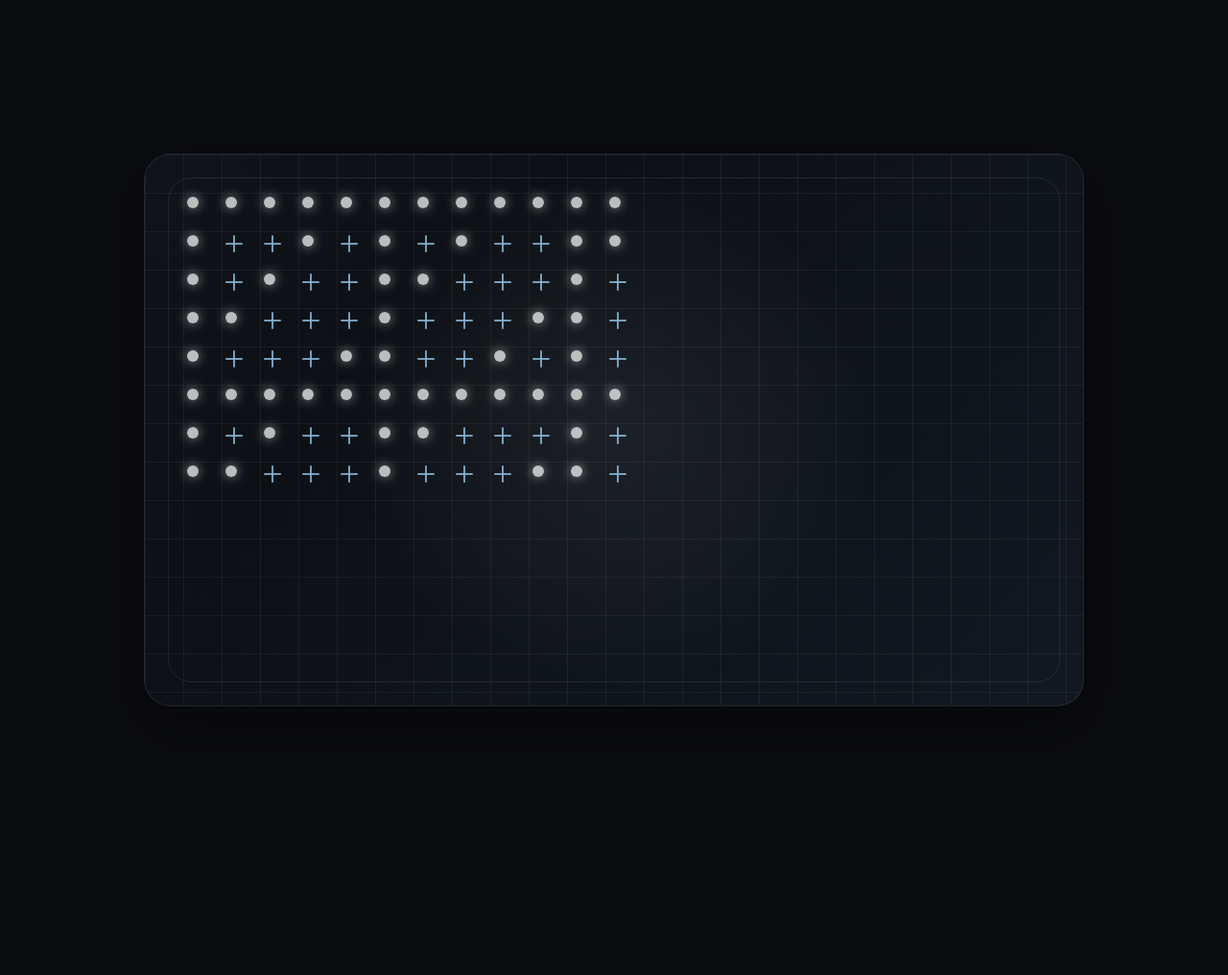
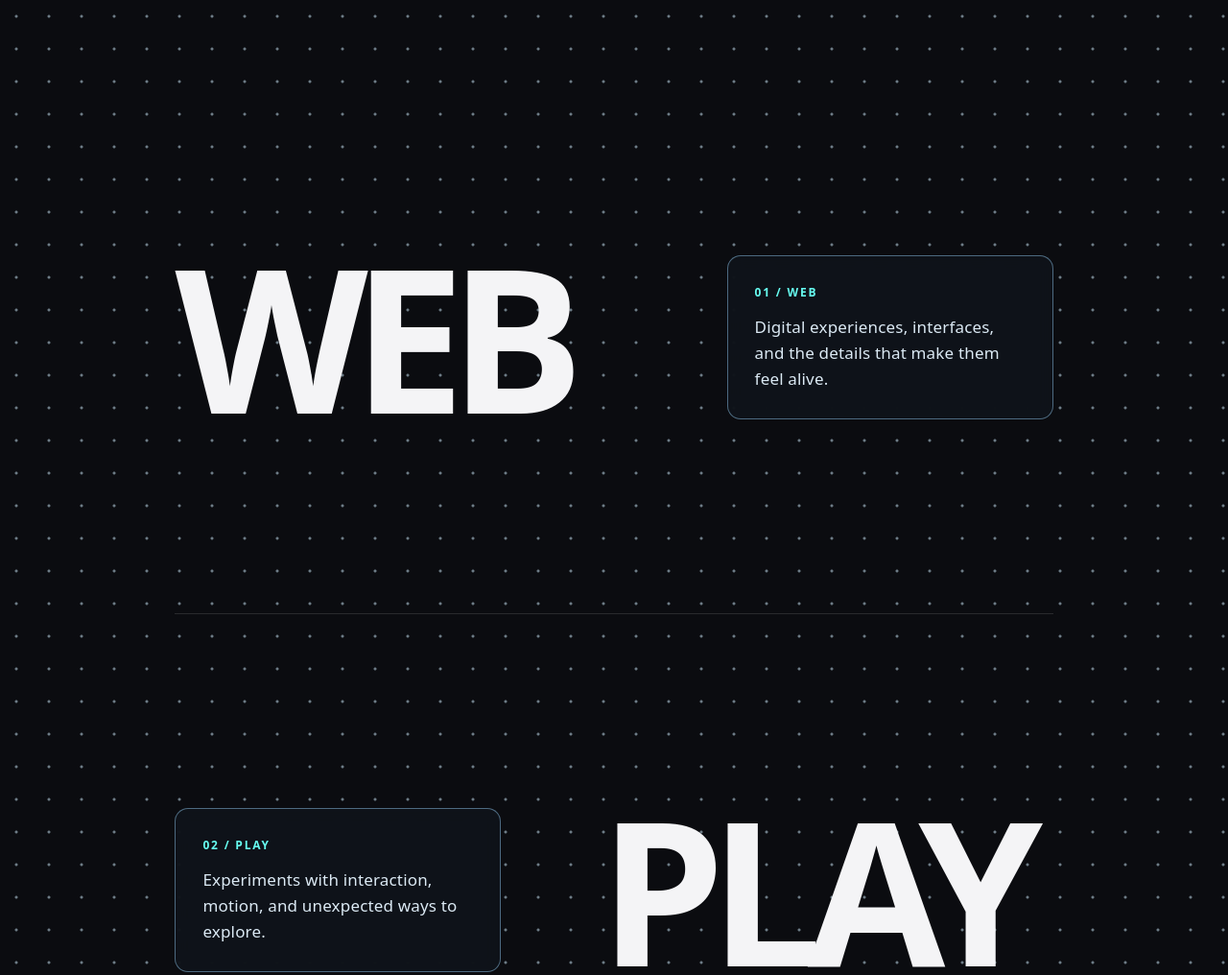
Before and after one commit to Logorunner/Test-Design-Area, an Astro site: page /Test-Design-Area/grid in a window 1280 px wide. Shown: the top 1016 px of the page at 96% size. Before the commit the page ends 896 px from the top, so only its background shows below. Built offline with nearby package versions, Linux system fonts and the light colour scheme; Astro itself is replaced by a stand-in of ours.

Commit message:
Style Astro grid page like dots concept with stacked WEB and PLAY work sections

```diff
--- a/src/pages/grid.astro
+++ b/src/pages/grid.astro
@@ -1,113 +1,125 @@
 ---
 import Base from "../layouts/Base.astro";
 
-const cells = Array.from({ length: 12 * 8 }, (_, i) => i);
+const projects = [
+  {
+    title: "WEB",
+    tag: "01 / Web",
+    description: "Digital experiences, interfaces, and the details that make them feel alive.",
+  },
+  {
+    title: "PLAY",
+    tag: "02 / Play",
+    description: "Experiments with interaction, motion, and unexpected ways to explore.",
+  },
+];
 ---
 
-<Base title="Grid Test">
-  <main class="page-shell">
-    <div class="panel">
-      <div class="grid-wrap" aria-label="Plus and dot grid">
-        {cells.map((cell) => {
-          const col = cell % 12;
-          const row = Math.floor(cell / 12);
-          const isDot = (col + row) % 4 === 0 || (col * row) % 5 === 0;
-
-          return (
-            <span
-              class:list={["node", isDot && "dot"]}
-              style={`--x:${col}; --y:${row};`}
-              aria-hidden="true"
-            />
-          );
-        })}
-      </div>
-    </div>
+<Base title="Web & Play">
+  <main class="work-page">
+    {projects.map((project, index) => (
+      <section class:list={["work-section", index === 1 && "work-section--reverse"]}>
+        <h1 class="work-title">{project.title}</h1>
+        <article class="text-box">
+          <span class="tag">{project.tag}</span>
+          <p>{project.description}</p>
+        </article>
+      </section>
+    ))}
   </main>
 </Base>
 
 <style>
-  .page-shell {
+  :global(body) {
     min-height: 100vh;
-    display: grid;
-    place-items: center;
-    padding: 40px 20px;
+    padding: 0;
+    overflow-x: hidden;
+    background-color: #0b0c10;
+    background-image: radial-gradient(circle, rgba(180, 205, 220, 0.58) 1.4px, transparent 1.7px);
+    background-size: 34px 34px;
   }
 
-  .panel {
+  .work-page {
     position: relative;
-    width: min(92vw, 980px);
-    height: min(72vh, 620px);
-    border-radius: 28px;
-    background:
-      radial-gradient(circle at 50% 50%, rgba(255,255,255,0.06), transparent 48%),
-      linear-gradient(135deg, #10141a 0%, #0d1116 30%, #121821 100%);
-    border: 1px solid rgba(255,255,255,0.08);
-    overflow: hidden;
-    box-shadow: 0 20px 60px rgba(0, 0, 0, 0.45);
+    z-index: 1;
+    width: min(1120px, 100%);
+    margin: 0 auto;
+    padding: 4rem clamp(24px, 8vw, 112px);
   }
 
-  .panel::before {
-    content: "";
-    position: absolute;
-    inset: 24px;
-    border-radius: 24px;
-    border: 1px solid rgba(255,255,255,0.08);
-    pointer-events: none;
+  .work-section {
+    position: relative;
+    display: flex;
+    min-height: 72vh;
+    align-items: center;
+    justify-content: space-between;
+    gap: clamp(2rem, 8vw, 8rem);
+    border-bottom: 1px solid rgba(255, 255, 255, 0.12);
   }
 
-  .grid-wrap {
-    position: absolute;
-    inset: 0;
-    background-image:
-      linear-gradient(rgba(255,255,255,0.05) 1px, transparent 1px),
-      linear-gradient(90deg, rgba(255,255,255,0.05) 1px, transparent 1px);
-    background-size: 40px 40px;
+  .work-section--reverse {
+    flex-direction: row-reverse;
   }
 
-  .node {
-    position: absolute;
-    left: calc(var(--x) * 40px + 44px);
-    top: calc(var(--y) * 40px + 44px);
-    width: 18px;
-    height: 18px;
-    display: block;
-    opacity: 0.8;
+  .work-title {
+    flex: 1;
+    margin: 0;
+    color: #f4f4f6;
+    font-family: "Geologica", system-ui, sans-serif;
+    font-size: clamp(5rem, 17vw, 13rem);
+    font-weight: 900;
+    letter-spacing: -0.075em;
+    line-height: 0.82;
+    text-shadow: none;
   }
 
-  .node::before,
-  .node::after {
-    content: "";
-    position: absolute;
-    left: 50%;
-    top: 50%;
-    transform: translate(-50%, -50%);
-    background: rgba(160, 218, 255, 0.88);
+  .text-box {
+    flex: 0 1 340px;
+    padding: 1.75rem;
+    border: 1px solid rgba(155, 215, 255, 0.45);
+    border-radius: 14px;
+    background: rgba(15, 20, 27, 0.88);
+    backdrop-filter: blur(8px);
   }
 
-  .node::before {
-    width: 2px;
-    height: 18px;
-    border-radius: 99px;
+  .tag {
+    display: block;
+    margin-bottom: 0.75rem;
+    color: #66fcf1;
+    font-size: 0.75rem;
+    font-weight: 700;
+    letter-spacing: 0.15em;
+    text-transform: uppercase;
   }
 
-  .node::after {
-    width: 18px;
-    height: 2px;
-    border-radius: 99px;
+  .text-box p {
+    margin: 0;
+    color: #dbe9f4;
+    line-height: 1.6;
   }
 
-  .node.dot {
-    width: 12px;
-    height: 12px;
-    border-radius: 999px;
-    background: rgba(255, 255, 255, 0.9);
-    box-shadow: 0 0 12px rgba(255,255,255,0.7);
-  }
+  @media (max-width: 700px) {
+    .work-page {
+      padding-top: 1rem;
+    }
 
-  .node.dot::before,
-  .node.dot::after {
-    display: none;
+    .work-section,
+    .work-section--reverse {
+      min-height: 78vh;
+      flex-direction: column;
+      align-items: flex-start;
+      justify-content: center;
+      gap: 2rem;
+    }
+
+    .work-title {
+      font-size: clamp(5rem, 23vw, 9rem);
+    }
+
+    .text-box {
+      flex-basis: auto;
+      width: min(100%, 380px);
+      align-self: flex-end;
+    }
   }
 </style>
-</Base>
```
